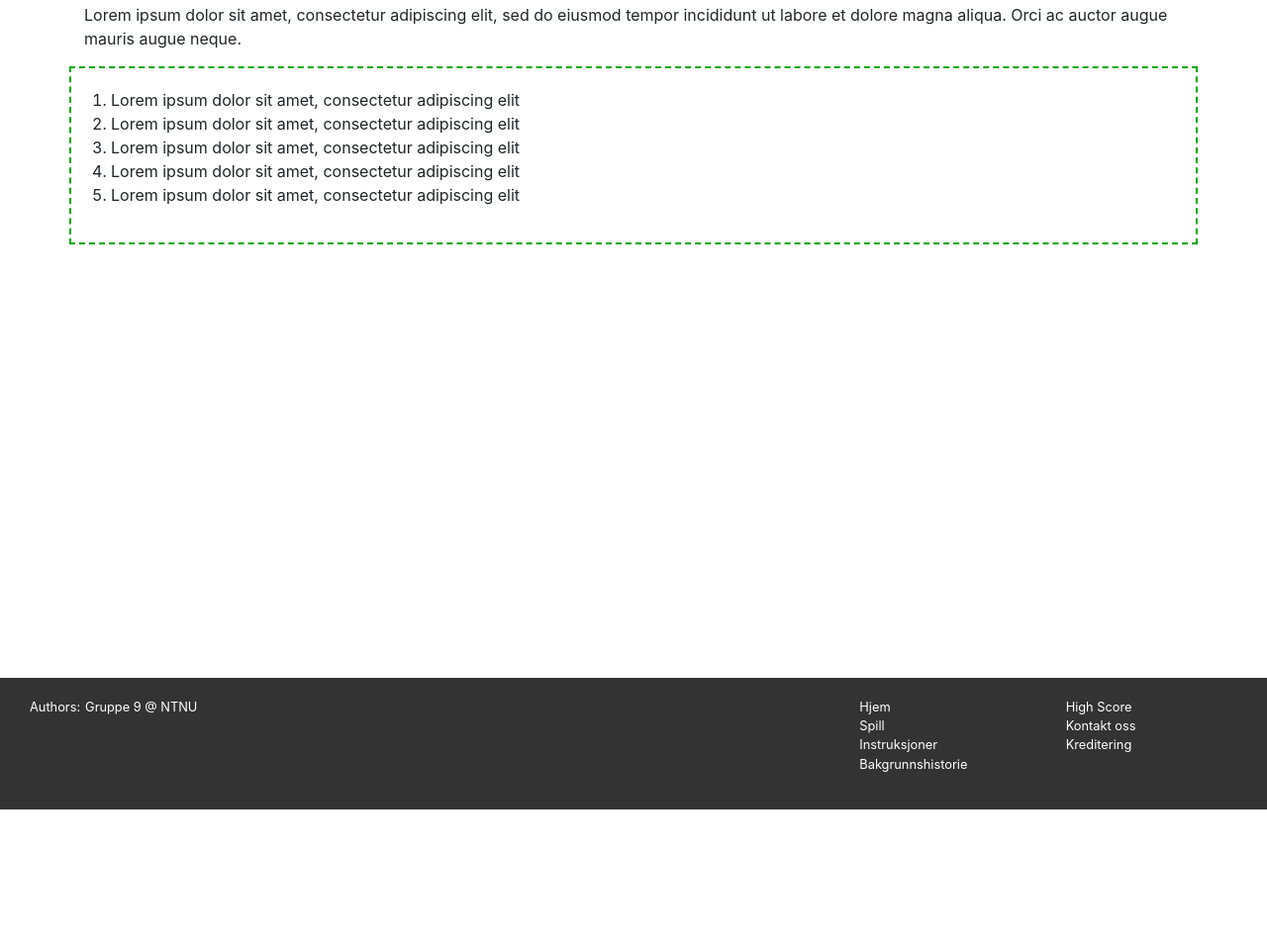
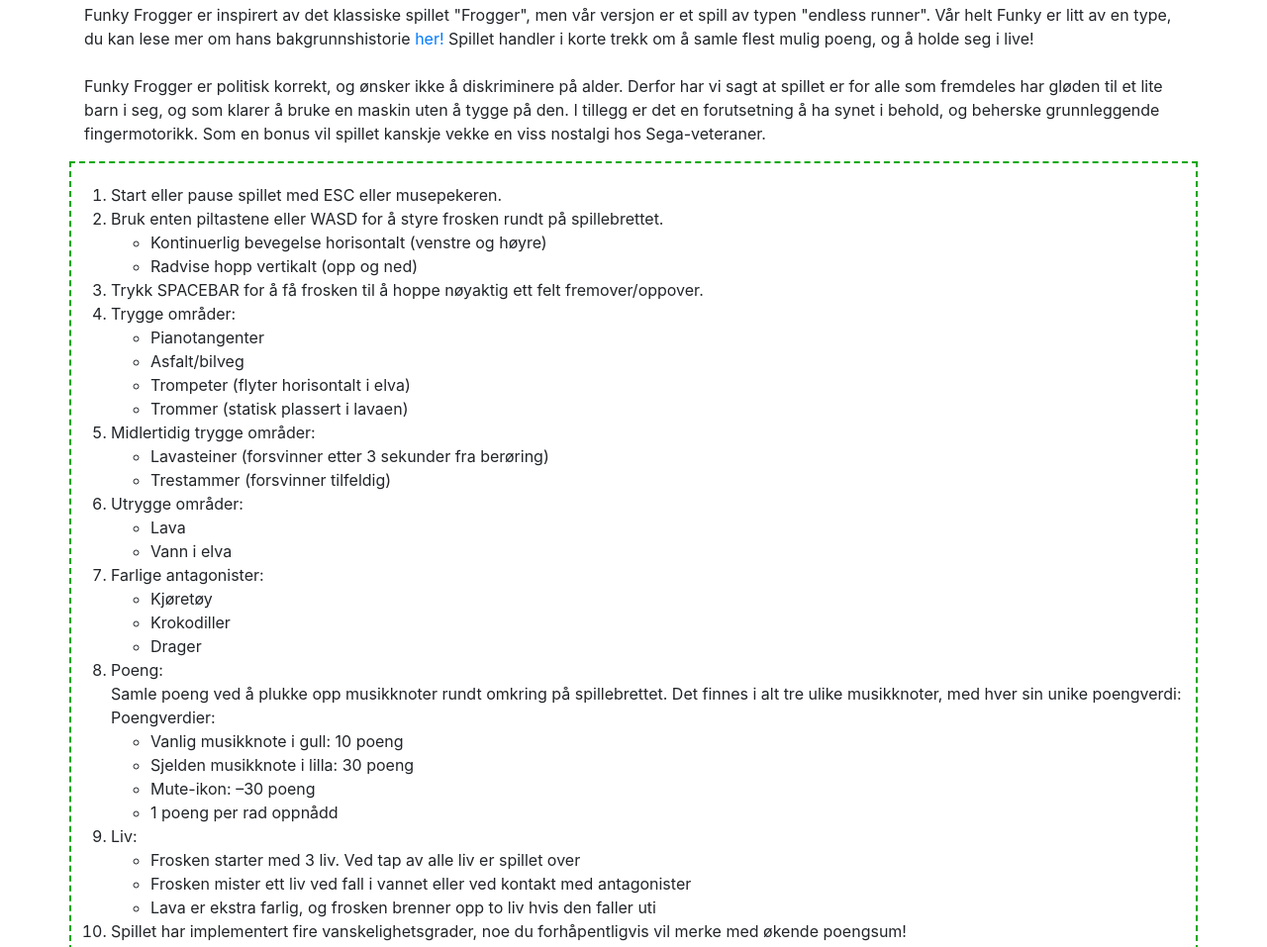
Before and after one commit to HelenaAgustsson/funkyfrogger, a plain HTML site: page instruksjoner.html in a window 1280 px wide. Shown: the part 165-1122 px from the top of the page at 99% size. Before the commit the page ends 983 px from the top, so only its background shows below. Drawn offline with nearby package versions, Linux system fonts and the light colour scheme.

Commit message:
Lagt til instruksjoner, kontaktinfo og en kreditering

```diff
--- a/instruksjoner.html
+++ b/instruksjoner.html
@@ -44,8 +44,9 @@
         <div class="col">
             <p>
 
-                Lorem ipsum dolor sit amet, consectetur adipiscing elit, sed do eiusmod tempor incididunt ut labore et dolore magna aliqua.
-                Orci ac auctor augue mauris augue neque.
+                Funky Frogger er inspirert av det klassiske spillet "Frogger", men vår versjon er et spill av typen "endless runner". Vår helt Funky er litt av en type, du kan lese mer om hans bakgrunnshistorie <a href="./backstory.html">her!</a>
+                Spillet handler i korte trekk om å samle flest mulig poeng, og å holde seg i live! <br><br>
+                Funky Frogger er politisk korrekt, og ønsker ikke å diskriminere på alder. Derfor har vi sagt at spillet er for alle som fremdeles har gløden til et lite barn i seg, og som klarer å bruke en maskin uten å tygge på den. I tillegg er det en forutsetning å ha synet i behold, og beherske grunnleggende fingermotorikk. Som en bonus vil spillet kanskje vekke en viss nostalgi hos Sega-veteraner.
 
             </p>
         </div>
@@ -57,11 +58,66 @@
 <div class="container game-rules">
     <div class="row">
         <ol>
+            <li>Start eller pause spillet med ESC eller musepekeren.</li>
+            <li>Bruk enten piltastene eller WASD for å styre frosken rundt på spillebrettet.
+                <ul>
+                    <li>Kontinuerlig bevegelse horisontalt (venstre og høyre)</li>
+                    <li>Radvise hopp vertikalt (opp og ned)</li>
+                </ul>
+            </li>
+            <li>Trykk SPACEBAR for å få frosken til å hoppe nøyaktig ett felt fremover/oppover.</li>
+            <li>Trygge områder:
+                <ul>
+                    <li>Pianotangenter</li>
+                    <li>Asfalt/bilveg</li>
+                    <li>Trompeter (flyter horisontalt i elva)</li>
+                    <li>Trommer (statisk plassert i lavaen)</li>
+                </ul>
+            </li>
+            <li>Midlertidig trygge områder:
+                <ul>
+                    <li>Lavasteiner (forsvinner etter 3 sekunder fra berøring)</li>
+                    <li>Trestammer (forsvinner tilfeldig)</li>
+                </ul>
+            </li>
+            <li>Utrygge områder:
+                <ul>
+                    <li>Lava</li>
+                    <li>Vann i elva</li>
+                </ul>
+            </li>
+            <li>Farlige antagonister:
+                <ul>
+                    <li>Kjøretøy</li>
+                    <li>Krokodiller</li>
+                    <li>Drager</li>
+                </ul>
+            </li>
+            <li>Poeng: <br>
+                Samle poeng ved å plukke opp musikknoter rundt omkring på spillebrettet. Det finnes i alt tre ulike musikknoter, med hver sin unike poengverdi:
+
+                Poengverdier:
+
+                <ul>
+                    <li>Vanlig musikknote i gull: 10 poeng</li>
+                    <li>Sjelden musikknote i lilla: 30 poeng</li>
+                    <li>Mute-ikon: –30 poeng</li>
+                    <li>1 poeng per rad oppnådd</li>
+                </ul>
+            </li>
+            <li>Liv:
+                <ul>
+                    <li>Frosken starter med 3 liv. Ved tap av alle liv er spillet over</li>
+                    <li>Frosken mister ett liv ved fall i vannet eller ved kontakt med antagonister</li>
+                    <li>Lava er ekstra farlig, og frosken brenner opp to liv hvis den faller uti</li>
+                </ul>
+            </li>
+            <li>Spillet har implementert fire vanskelighetsgrader, noe du forhåpentligvis vil merke med økende poengsum!</li>
+<!--            <li>Lorem ipsum dolor sit amet, consectetur adipiscing elit</li>
             <li>Lorem ipsum dolor sit amet, consectetur adipiscing elit</li>
             <li>Lorem ipsum dolor sit amet, consectetur adipiscing elit</li>
             <li>Lorem ipsum dolor sit amet, consectetur adipiscing elit</li>
-            <li>Lorem ipsum dolor sit amet, consectetur adipiscing elit</li>
-            <li>Lorem ipsum dolor sit amet, consectetur adipiscing elit</li>
+        -->
         </ol>
     </div>
 
```
Also changed, not shown: kontakt.html (+10 -10 lines), kreditering.html (+5 -1 lines).
